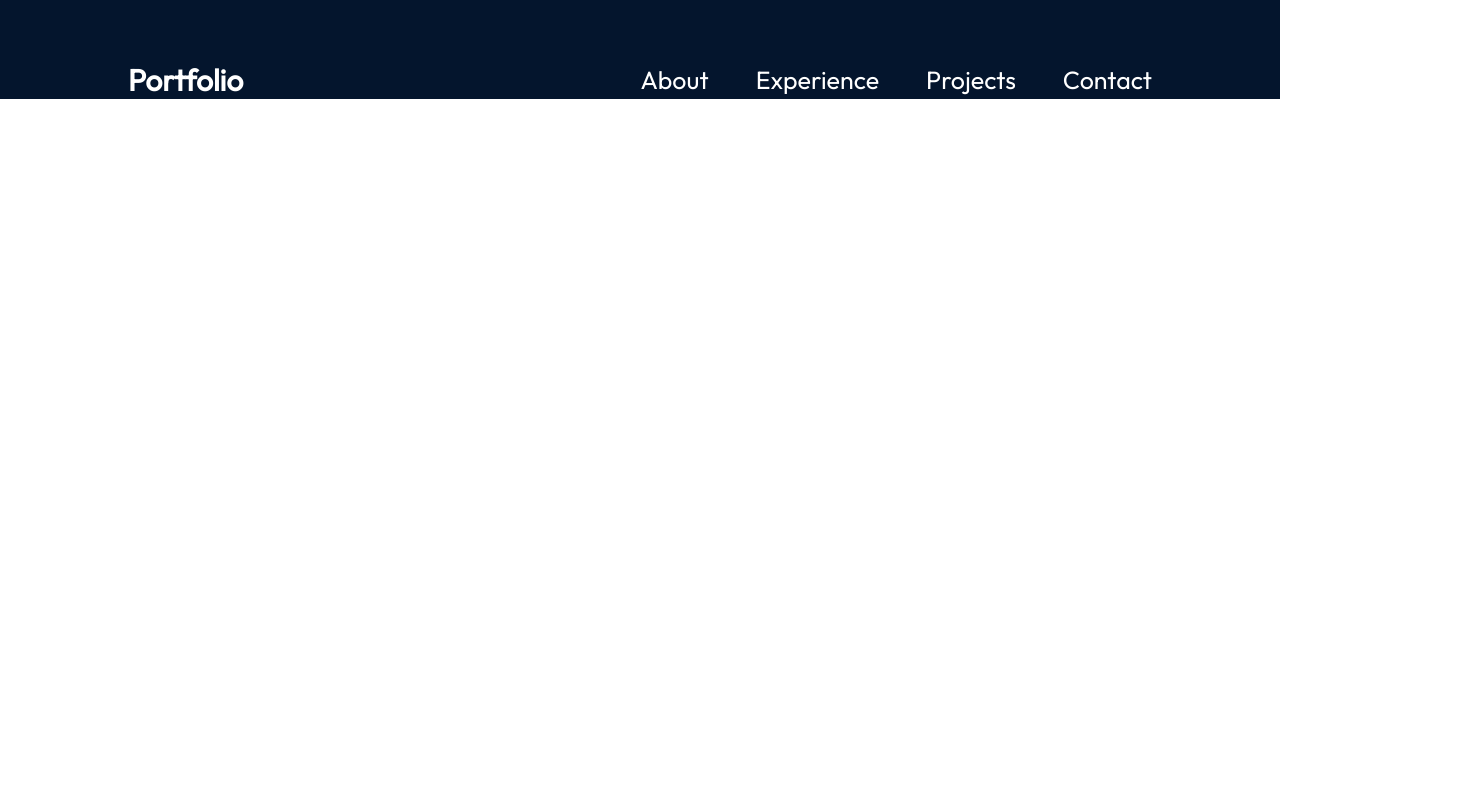
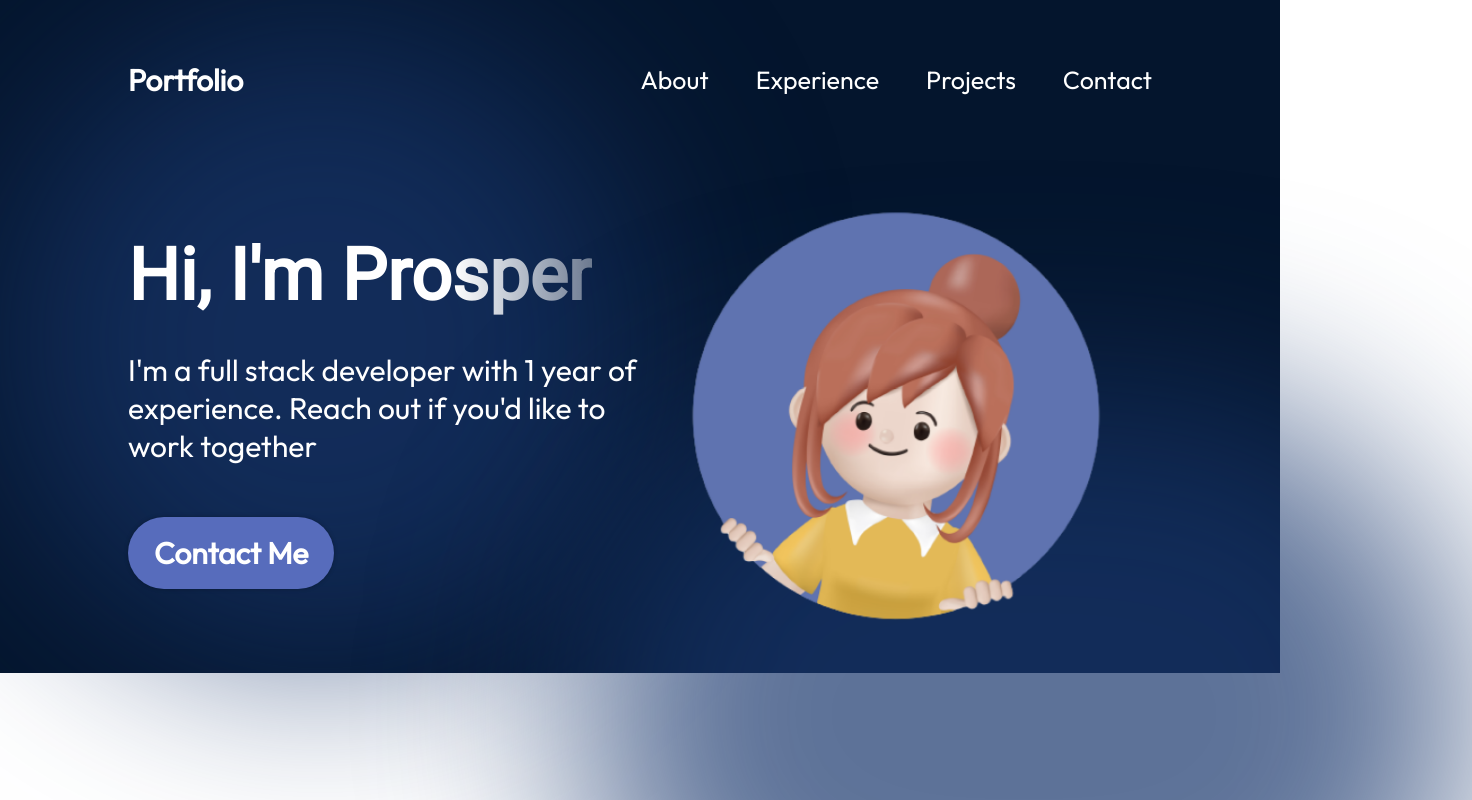
Before and after one commit to OpaogunProsper/my-portfolio, a React (Vite) app: page / in a window 1280 px wide. Shown: the top 800 px of the page, 1472 px wide, since content can reach past the window. Built offline with nearby package versions, Linux system fonts and the light colour scheme.

Commit message:
heroimage and description

```diff
--- a/src/App.jsx
+++ b/src/App.jsx
@@ -1,10 +1,12 @@
 import styles from "./App.module.css";
+import Hero from "./components/Hero";
 import Navbar from "./components/Navbar";
 
 function App() {
   return (
     <div className={styles.App}>
       <Navbar />
+      <Hero />
     </div>
   );
 }
--- /dev/null
+++ b/src/components/Hero.jsx
@@ -0,0 +1,21 @@
+import { getImageUrl } from '../utils'
+import styles from "./Hero.module.css"
+const Hero = () => {
+  return (
+   <section className={styles.container}>
+    <div className={styles.content}>
+        <h1 className={styles.title}>Hi, I'm Prosper</h1>
+        <p className={styles.description}>
+            I'm a full stack developer with 1 year of experience. Reach out if you'd like to work together
+
+        </p>
+        <a className={styles.contactBtn} href="mailto:prosperopaogun@gmail.com">Contact Me</a>
+    </div>
+    <img className={styles.heroImg}src={getImageUrl("hero/heroImage.png")} alt="Hero Image of me" />
+    <div className={styles.topBlur} />
+    <div className={styles.bottomBlur} />
+   </section>
+  )
+}
+
+export default Hero
--- /dev/null
+++ b/src/components/Hero.module.css
@@ -0,0 +1,103 @@
+@import "../vars.css";
+
+.container {
+  position: relative;
+  display: flex;
+  align-items: center;
+  justify-content: space-between;
+  margin-top: 49px;
+  z-index: 1;
+  margin-left: 10%;
+  margin-right: 10%;
+}
+.content {
+  display: flex;
+  flex-direction: column;
+  align-items: flex-start;
+  color: var(--color-text);
+  z-index: 1;
+}
+.title {
+  font-size: 72px;
+  font-weight: 900;
+  margin-bottom: 33px;
+  font-family: var(--font-roboto);
+  background: linear-gradient(
+    90deg,
+    rgba(255, 255, 255, 1) 70%,
+    rgba(255, 255, 255, 0) 120%
+  );
+  -webkit-text-fill-color: transparent;
+  -webkit-background-clip: text;
+}
+.description{
+    font-size: 30px;
+    font-family: --var(--font-roboto);
+    margin-bottom: 52px;
+}
+.contactBtn {
+    text-decoration: none;
+    background-color: var(--color-primary);
+    color: var(--color-text);
+    border-radius: 100px;
+    font-size: 30px;
+    font-weight: 600;
+    padding: 17px 26px;
+    box-shadow: 0 0 4px 0 rgba(0, 0, 0, 0.25);
+}
+.heroImg{
+    width: 50%;
+    z-index: 1;
+
+    animation-name: floating;
+    animation-duration: 3s;
+    animation-iteration-count: infinite;
+    animation-timing-function: ease-in-out;
+}
+@keyframes floating {
+    0%{
+        transform: translate(0, 0px);
+    }
+    50%{
+        transform: translate(0, 10px);
+    }
+    100%{
+        transform: translate(0, -0px);
+    }
+}
+.topBlur {
+  position: absolute;
+  width: 50vw;
+  height: 50vw;
+  min-width: 350px;
+  min-width: 350px;
+  top: -128px;
+  left: -10vw;
+  border-radius: 764px;
+  background: rgba(25, 55, 109, 0.7);
+  filter: blur(100px);
+  z-index: 0;
+}
+.bottomBlur {
+  position: absolute;
+  width: 70vw;
+  height: 50vw;
+  min-width: 350px;
+  min-width: 250px;
+  top: 246px;
+  right: -25vw;
+  border-radius: 764px;
+  background: rgba(25, 55, 109, 0.7);
+  filter: blur(100px);
+  z-index: 0;
+}
+
+@media screen and (max-width: 830px) {
+  .container {
+    flex-direction: column-reverse;
+  }
+
+  .content {
+    align-items: center;
+  }
+}
```
Also changed, not shown: assets/IMG_5432 (2).JPG (deleted), assets/hero/heroImage.png (added).
